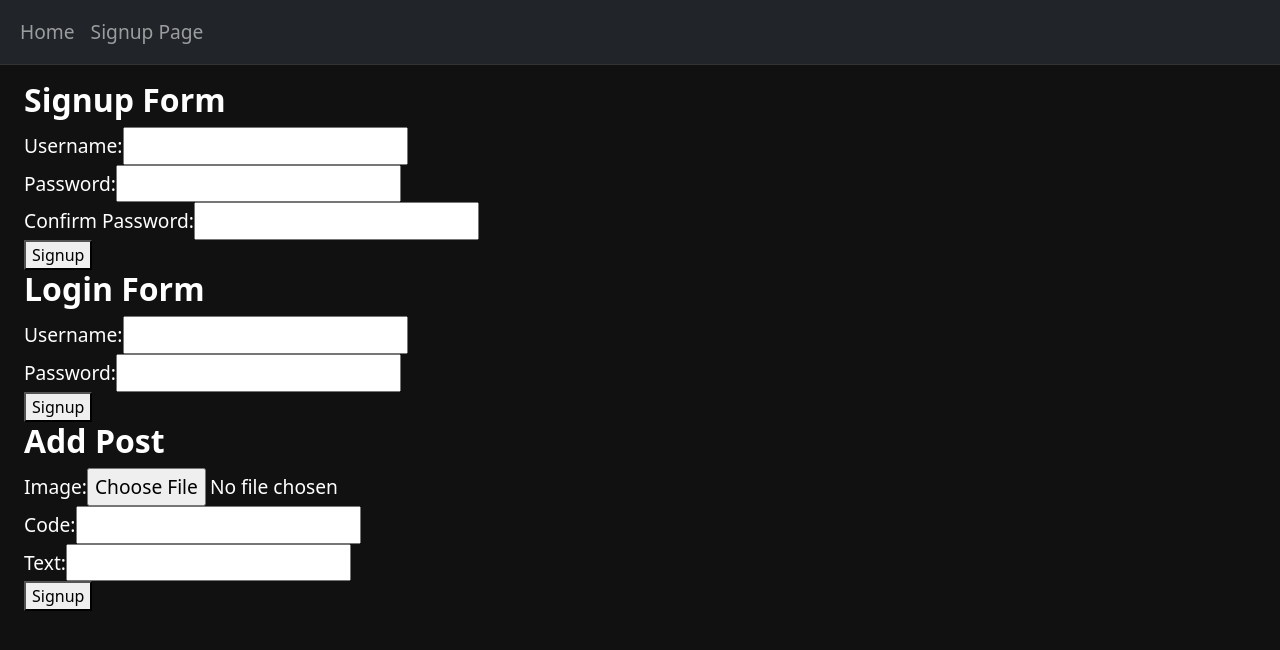
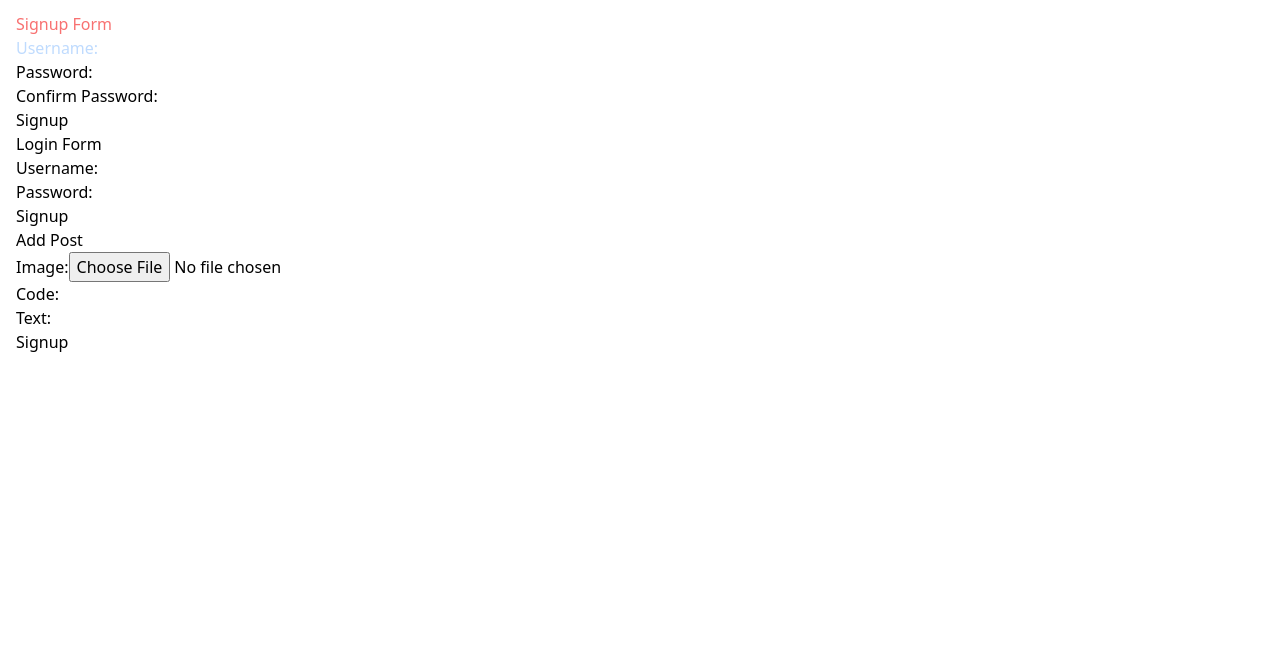
Before and after one commit to a-down/friends-db, a React (Create React App) app in the folder client/: page /testing in a window 1280 px wide. Shown: the top 650 px of the page. Built offline with nearby package versions, Linux system fonts and the light colour scheme.

Commit message:
initial commit

```diff
--- a/client/package.json
+++ b/client/package.json
@@ -38,5 +38,10 @@
       "last 1 firefox version",
       "last 1 safari version"
     ]
+  },
+  "devDependencies": {
+    "autoprefixer": "^10.4.15",
+    "postcss": "^8.4.29",
+    "tailwind": "^4.0.0"
   }
 }
--- /dev/null
+++ b/client/postcss.config.js
@@ -0,0 +1,6 @@
+module.exports = {
+  plugins: {
+    tailwindcss: {},
+    autoprefixer: {},
+  },
+}
--- a/client/src/App.js
+++ b/client/src/App.js
@@ -2,9 +2,8 @@ import React from "react";
 import { BrowserRouter, Routes, Route } from "react-router-dom";
 import { Header, Wrapper } from "./components"
 import { UserProvider } from "./ctx/UserContext";
-import { HomePage, LoginPage, SignupPage, TestingPage } from "./pages";
+import { HomePage, LandingPage, TestingPage } from "./pages";
 
-import 'bootstrap/dist/css/bootstrap.min.css';
 import './styles/global.css'
 
 
@@ -17,8 +16,7 @@ function App() {
           <div className="pt-3 px-4">
             <Routes>
               <Route path="/" element={<HomePage />} />
-              <Route path="/login" element={<LoginPage />} />
-              <Route path="/signup" element={<SignupPage />} />
+              <Route path="/landing" element={<LandingPage />} />
               <Route path="/testing" element={<TestingPage />} />
             </Routes>
           </div>
--- a/client/src/components/Header.jsx
+++ b/client/src/components/Header.jsx
@@ -1,41 +1,12 @@
 import { useState } from "react"
 import { useUserContext } from "../ctx/UserContext"
-import { Navbar, Nav } from "react-bootstrap";
 
 const Header = () => {
   const { currUser, logout } = useUserContext()
+
   return (
-    <header className="pb-0 mb-0" style={{ borderBottom: "1px solid #333" }}>
-      <Navbar bg="dark" variant="dark" expand="md" style={{ justifyContent: "space-between" }}>
-        <div className="container-fluid" style={{ width: "65%"}}>
-          <Navbar.Toggle aria-controls="basic-navbar-nav" />
-          <Navbar.Collapse id="basic-navbar-nav">
+    <header>
 
-            {/* Add the activeKey code below and the rest shoud work  */}
-            <Nav className="me-auto" activeKey={window.location.pathname}>
-              <li><Nav.Link href="/">Home</Nav.Link></li>
-
-              { currUser.status === "notfound" && (
-                <>
-                  <li><Nav.Link href="/signup">Signup Page</Nav.Link></li>
-                </>
-              )}
-            </Nav>
-          </Navbar.Collapse>
-        </div>
-        <div style={{ width: "35%", paddingRight: "10px" }}>
-          { currUser.status === "found" && (
-            <ul className="navbar-nav me-auto mb-2 mb-lg-0" style={{ display: "flex", justifyContent: "flex-end"}}>
-              <li className="nav-item">
-                  <span className="nav-link active">Welcome back, {currUser.data.fname}</span>
-              </li>
-              <li className="nav-item">
-                <a className="nav-link active" onClick={logout}>Logout</a>
-              </li>
-            </ul>
-          )}
-        </div>
-      </Navbar>
     </header>
   )
 }
--- a/client/src/components/Wrapper.jsx
+++ b/client/src/components/Wrapper.jsx
@@ -5,7 +5,7 @@
 const Wrapper = ({children}) => {
 
   return (
-    <div style={{ padding: 0, margin: 0, height: "100vh", backgroundColor: "#111"}}>
+    <div style={{ padding: 0, margin: 0, height: "100vh", backgroundColor: "#fff"}}>
       { children }
     </div>
   )
--- a/client/src/pages/LoginPage.js
+++ b/client/src/pages/LandingPage.js
@@ -28,11 +28,11 @@ const LoginPage = () => {
   }
 
   return (
-    <div style={{ width: "50%", marginLeft: "auto", marginRight: "auto" }}>
-      <h1>Login Page</h1>
+    <div>
+      {/* <h1>Login Page</h1>
 
-      <form className="form mb-3">
-        <div className="form-group mb-3">
+      <form className="">
+        <div className="">
           <label>Email Address</label>
           <input
             type="text"
@@ -70,7 +70,7 @@ const LoginPage = () => {
         <div className="alert alert-danger" role="alert">
           Login failed!
         </div>
-      )}
+      )} */}
     </div>
   )
 
--- a/client/src/pages/TestingPage.js
+++ b/client/src/pages/TestingPage.js
@@ -12,9 +12,9 @@ export default function() {
   return (
     <div>
       <form>
-        <h2>Signup Form</h2>
+        <h2 className="text-red-400">Signup Form</h2>
         <div>
-          <label>Username:</label>
+          <label className="text-blue-200">Username:</label>
           <input></input>
         </div>
         <div>
@@ -42,7 +42,7 @@ export default function() {
       </form>
 
       <form>
-        <h2>Add Post</h2>
+        <h2 className=''>Add Post</h2>
         <div>
           <label>Image:</label>
           <input type='file' accept='image/*'></input>
--- a/client/src/pages/index.js
+++ b/client/src/pages/index.js
@@ -2,6 +2,5 @@
 
 
 export { default as HomePage } from "./HomePage"
-export { default as LoginPage } from "./LoginPage"
-export { default as SignupPage } from "./SignupPage"
+export { default as LandingPage } from "./LandingPage"
 export { default as TestingPage } from "./TestingPage"
--- a/client/src/styles/global.css
+++ b/client/src/styles/global.css
@@ -1,20 +1,3 @@
-
-
-/* === typography ====== */
-
-h1, h2, h3, h4, h5, h6, p, li, td, th, blockquote, label, input, textarea, select, span {
-  color: white;
-}
-
-h1, h2, h3, h4, h5, h6 {
-  font-weight: bold;
-}
-
-p, li, td, th, blockquote, label, input, textarea, select {
-  font-size: 1.2rem;
-  line-height: 165%;
-}
-
-p {
-  margin-bottom: 1rem;
-}
+@tailwind base;
+@tailwind components;
+@tailwind utilities;
--- /dev/null
+++ b/client/tailwind.config.js
@@ -0,0 +1,11 @@
+/** @type {import('tailwindcss').Config} */
+module.exports = {
+  content: [
+    "./index.html",
+    "./src/**/*.{js,ts,jsx,tsx}"
+  ],
+  theme: {
+    extend: {},
+  },
+  plugins: [],
+}
--- /dev/null
+++ b/postcss.config.js
@@ -0,0 +1,6 @@
+module.exports = {
+  plugins: {
+    tailwindcss: {},
+    autoprefixer: {},
+  },
+}
```
Also changed, not shown: 2 other files (tests, documents, lock files or other folders).
